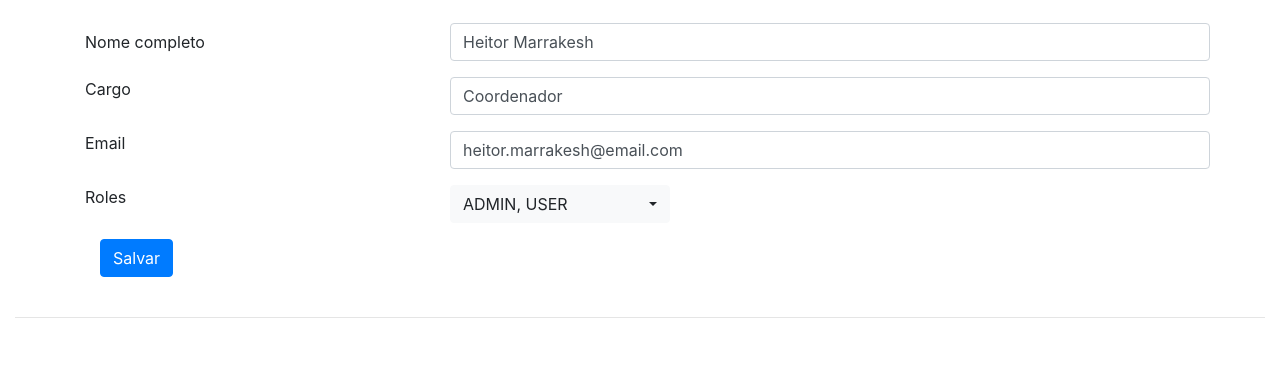
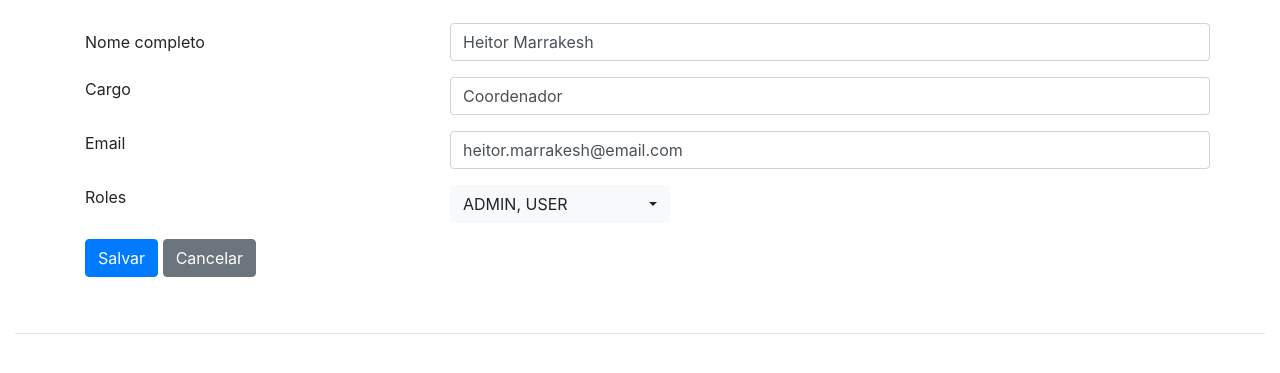
Before and after one commit to brunodrugowick/three-hundred-sixty-poc, a Spring Boot app: page /admin/employees/1 in a window 1280 px wide. Shown: the part 208-581 px from the top of the page. Run offline with Spring Boot 4, Linux system fonts and the light colour scheme; a user stored in the database is signed in; some of the project's set-up classes (security, data sources, template engines, error pages and the like) are left out, and stand-ins take their place; some libraries are stand-ins or nearby versions.

Commit message:
Adds cancel button to admin entities.

```diff
--- a/src/main/resources/templates/admin/employee-edit.html
+++ b/src/main/resources/templates/admin/employee-edit.html
@@ -52,10 +52,6 @@
             <input th:field="*{email}" class="form-control col-sm-8" id="email"
                    placeholder="Email" type="text" maxlength="60"/>
         </div>
-<!--        <div class="form-group row">-->
-<!--            <label for="password" class="col col-sm-4">Senha</label>-->
-<!--            <input th:field="*{password}" class="form-control col-sm-8" id="password" placeholder="Senha" type="password"/>-->
-<!--        </div>-->
         <div class="form-group row">
             <label for="roles" class="col col-sm-4">Roles</label>
             <select id="roles" th:field="*{roles}" class="selectpicker" multiple data-max-options="2">
@@ -67,9 +63,10 @@
         <input type="hidden" name="enabled" th:value="*{enabled}" />
         <input type="hidden" th:name="${_csrf.parameterName}" th:value="${_csrf.token}"/>
 
-        <div class="container-fluid text-left">
+        <div class="form-group">
             <div class="float-md-none">
                 <button class=" btn btn-primary" type="submit">Salvar</button>
+                <a class="btn btn-secondary" href="/admin/employees">Cancelar</a>
             </div>
         </div>
     </form>
--- a/src/main/resources/templates/admin/feedback-new.html
+++ b/src/main/resources/templates/admin/feedback-new.html
@@ -43,9 +43,10 @@
 
         <input type="hidden" th:name="${_csrf.parameterName}" th:value="${_csrf.token}"/>
 
-        <div class="container-fluid text-left">
+        <div class="form-group">
             <div class="float-md-none">
                 <button class=" btn btn-primary" type="submit">Salvar</button>
+                <a class="btn btn-secondary" href="/admin/feedbacks">Cancelar</a>
             </div>
         </div>
     </form>
--- a/src/main/resources/templates/admin/question-edit.html
+++ b/src/main/resources/templates/admin/question-edit.html
@@ -39,9 +39,10 @@
 
         <input type="hidden" th:name="${_csrf.parameterName}" th:value="${_csrf.token}"/>
 
-        <div class="container-fluid text-left">
+        <div class="form-group">
             <div class="float-md-none">
                 <button class=" btn btn-primary" type="submit">Salvar</button>
+                <a class="btn btn-secondary" href="/admin/questions">Cancelar</a>
             </div>
         </div>
     </form>
```
